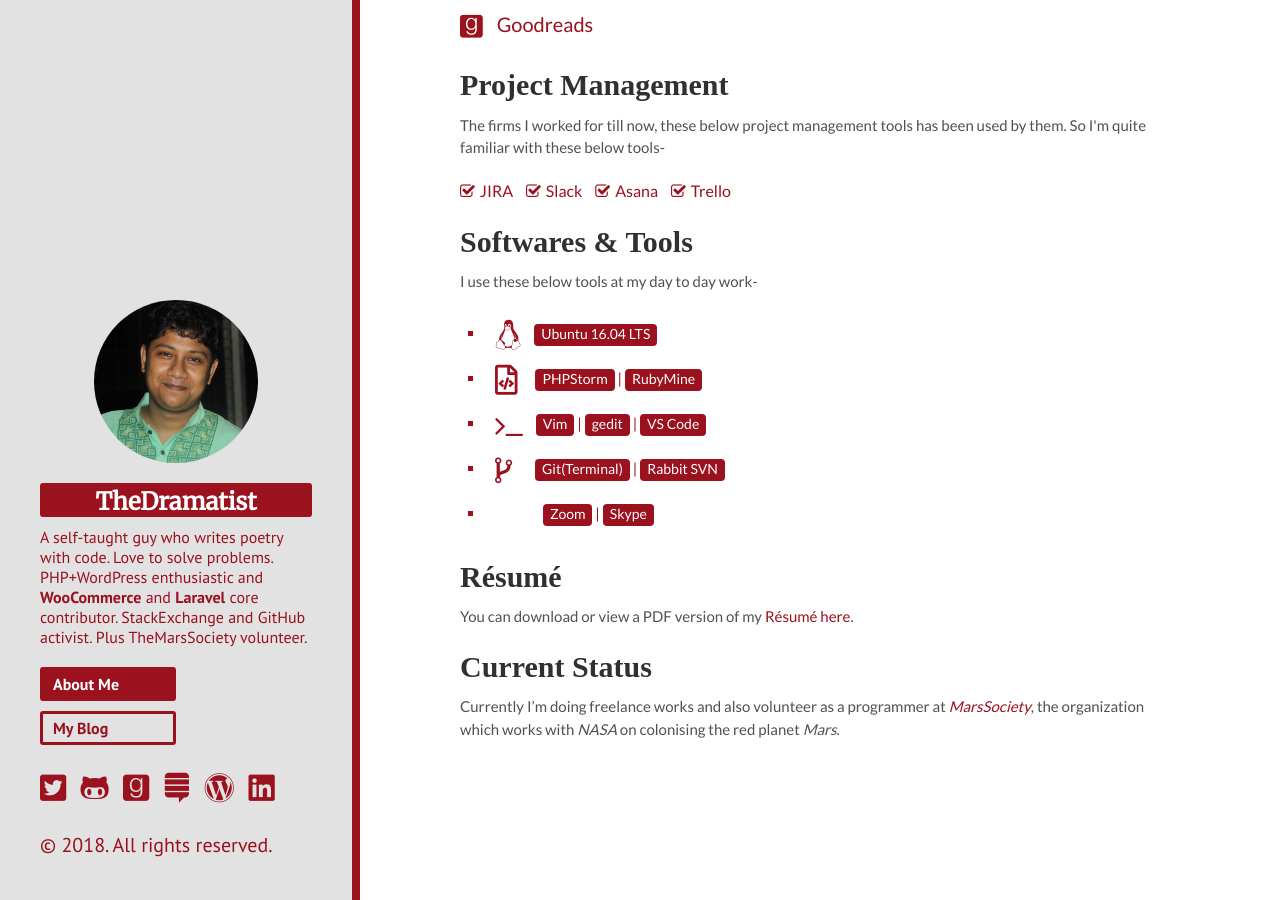
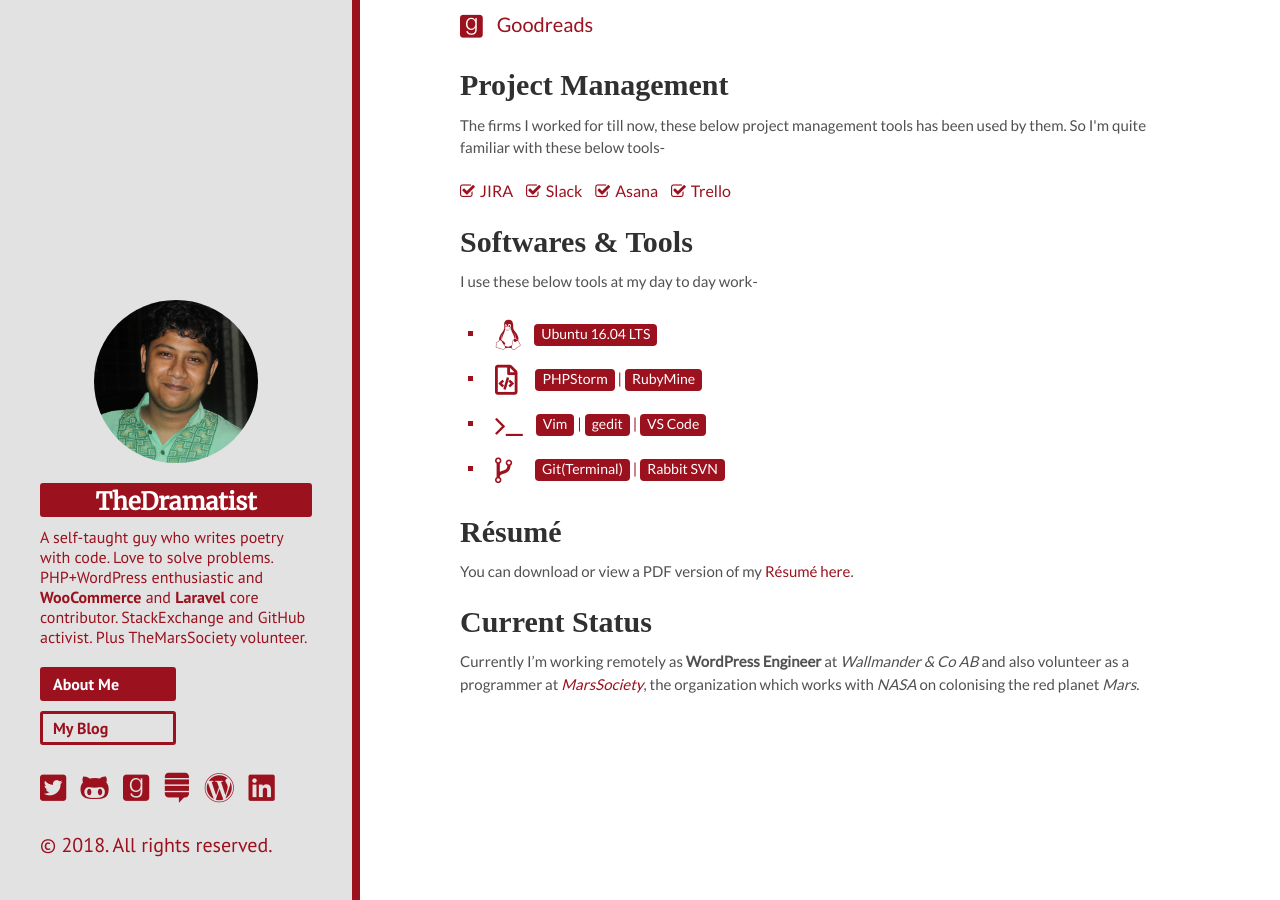
Before and after one commit to khanrn/codemascot.github.io, a Jekyll site: the page built from index.html, in a window 1280 px wide and 900 px high, scrolled down 837 px. Built offline with Jekyll 4.4.1, drawn with Linux system fonts in a browser that asks for light colours; nearby versions of some CDN libraries; some web fonts are replaced; Markdown is read by kramdown in place of the engine named in the settings.

Commit message:
Point Removed & Job Description Added

```diff
--- a/index.html
+++ b/index.html
@@ -61,15 +61,12 @@
 		<li class="vcs">
 			<span>Git(Terminal)</span> | <span>Rabbit SVN</span>
 		</li>
-		<li class="com">
-			<span>Zoom</span> | <span>Skype</span>
-		</li>
 	</ul>
 
 	<h1 class="page-title">Résumé</h1>
 	<p>You can download or view a PDF version of my <a target="_blank" href="{{ site.url }}/download/2017-12-07-resume-khan.pdf">Résumé here</a>.</p>
 
 	<h1 class="page-title">Current Status</h1>
-	<p>Currently I’m doing freelance works and also volunteer as a programmer at <em><a target="_blank" href="http://www.marssociety.org/">MarsSociety</a></em>, the organization which works with <em>NASA</em> on colonising the red planet <em>Mars</em>.</p>
+	<p>Currently I’m working remotely as <b>WordPress Engineer</b> at <i>Wallmander & Co AB</i> and also volunteer as a programmer at <em><a target="_blank" href="http://www.marssociety.org/">MarsSociety</a></em>, the organization which works with <em>NASA</em> on colonising the red planet <em>Mars</em>.</p>
 
 </div>
```
